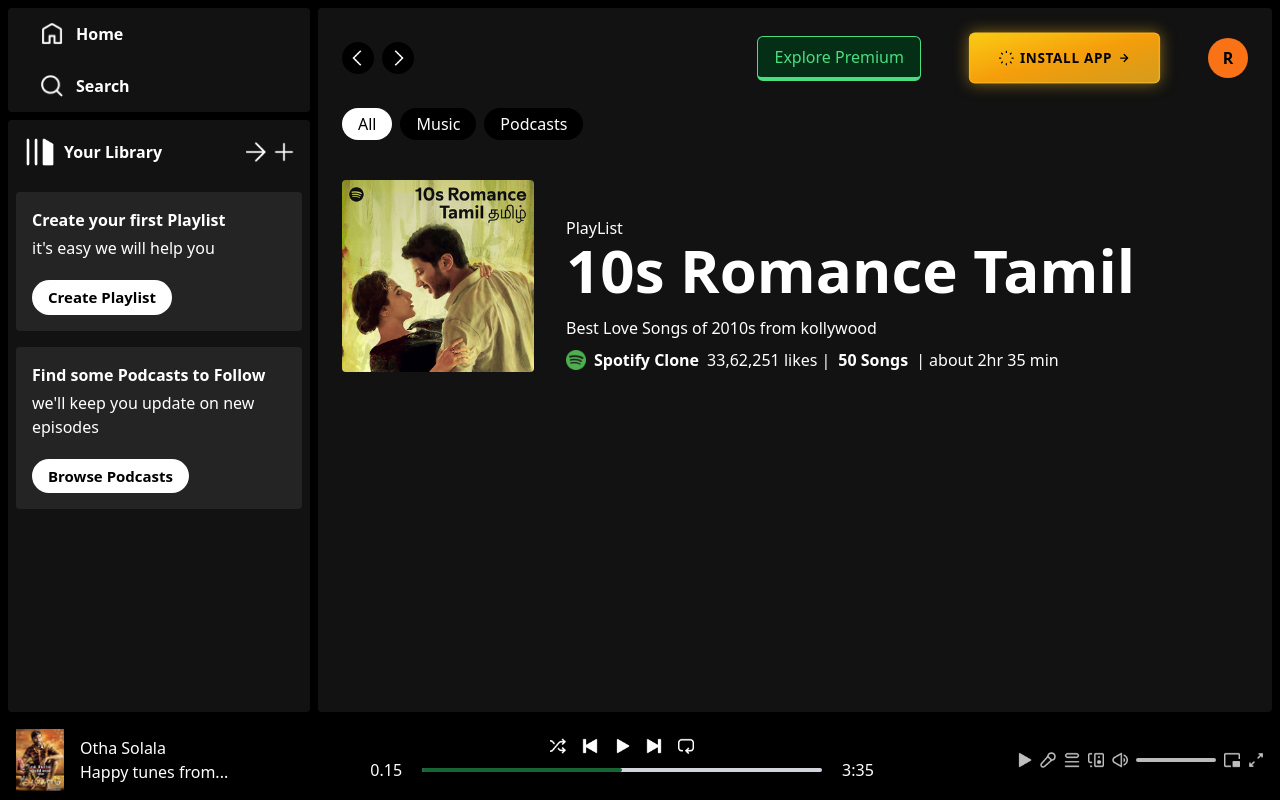
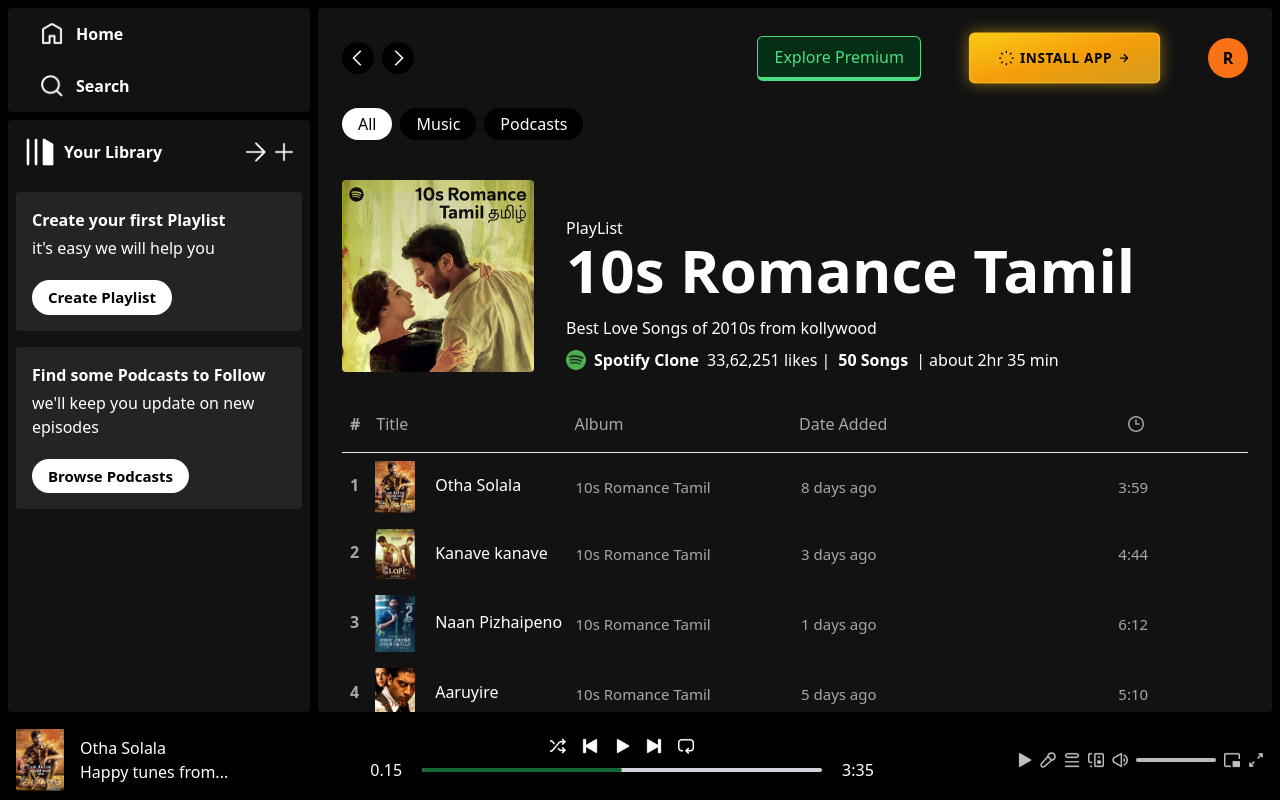
Before and after one commit to Rajesh97266/spotify-react-app, a React (Vite) app in the folder spotify-clone/: page /album/1 in a window 1280 px wide. Built offline with nearby package versions, Linux system fonts and the light colour scheme.

Commit message:
nav-feature-added

```diff
--- a/spotify-clone/src/components/DisplayAlbum.jsx
+++ b/spotify-clone/src/components/DisplayAlbum.jsx
@@ -7,6 +7,8 @@ const DisplayAlbum = () => {
   const { id } = useParams();
   const albumDatalocal = albumsData[id];
   console.log(albumDatalocal);
+  console.log(songsData);
+
 
   return (
     <>
@@ -36,6 +38,33 @@ const DisplayAlbum = () => {
           </p>
         </div>
       </div>
+      <div className="grid grid-cols-3 sm:grid-cols-4 mt-10 mb-4 pl-2 text-[#a7a7a7]">
+        <p>
+          <b className="mr-4">#</b>Title
+        </p>
+        <p>Album</p>
+        <p className="hidden md:block">Date Added</p>
+        <img className="m-auto w-4" src={assets.clock_icon} alt="" />
+      </div>
+      <hr />
+      {songsData.map((item, index) => (
+        <div
+          key={index}
+          className="grid grid-cols-3 sm:grid-cols-4 gap-3 p-2 items-center text-[#a7a7a7] hover:bg-[#ffffff2b] cursor-pointer "
+        >
+          <p className="text-white">
+            <b className="mr-4 text-[#a7a7a7]">{index + 1}</b>
+            <img src={item.image} alt="" className="inline-block w-10 mr-5" />
+            {item.name}
+          </p>
+          <p className="text-[15px]">{albumDatalocal.name}</p>
+          <p className="text-[15px]">
+            {Math.floor(Math.random() * 10) + 1} days ago
+          </p>
+
+          <p className="text-[15px] text-center">{item.duration}</p>
+        </div>
+      ))}
     </>
   );
 };
--- a/spotify-clone/src/components/Navbar.jsx
+++ b/spotify-clone/src/components/Navbar.jsx
@@ -2,18 +2,22 @@ import React from "react";
 import { assets } from "../assets/assets";
 import CategorySelector from "./CategorySelector";
 import InstallApp from "./InstallApp";
+import { useNavigate } from "react-router-dom";
 
 const Navbar = () => {
+  const nav = useNavigate();
   return (
     <>
       <div className="w-full flex justify-between items-center font-bold">
         <div className="flex gap-2 items-center">
           <img
+            onClick={() => nav(-1)}
             className="w-8 rounded-2xl bg-black cursor-pointer p-2"
             src={assets.arrow_left}
             alt=""
           />
           <img
+            onClick={() => nav(1)}
             className="w-8 rounded-2xl bg-black cursor-pointer p-2"
             src={assets.arrow_right}
             alt=""
```
